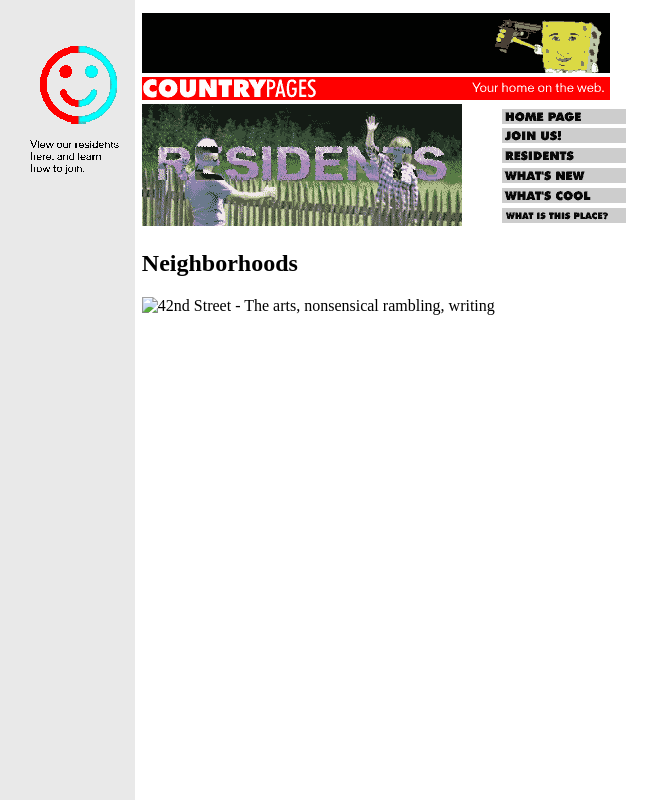
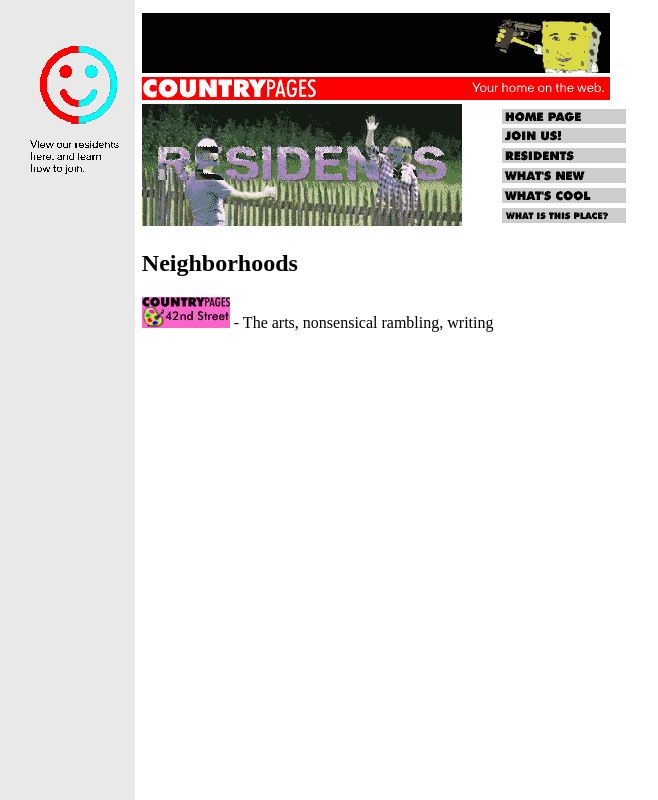
Before and after one commit to alephdfilms/countrypages, a plain HTML site: page residents/index.html in a window 1280 px wide. Shown: the whole page, without its empty margins (0-658 px from the left). Drawn offline with Linux system fonts and the light colour scheme.

Commit message:
Update index.html

```diff
--- a/residents/index.html
+++ b/residents/index.html
@@ -36,7 +36,7 @@
         </div>
         <div>
             <h2>Neighborhoods</h2>
-        <img src="/pictures/main/buttons/button_42ndstreet.gif" width="88" height="31" alt="42nd Street" title="42nd Street"> - The arts, nonsensical rambling, writing
+        <img src="/pictures/main/buttons/neighborhoods/button_42ndstreet.gif" width="88" height="31" alt="42nd Street" title="42nd Street"> - The arts, nonsensical rambling, writing
         </div>
   </td>
 </body>
```
